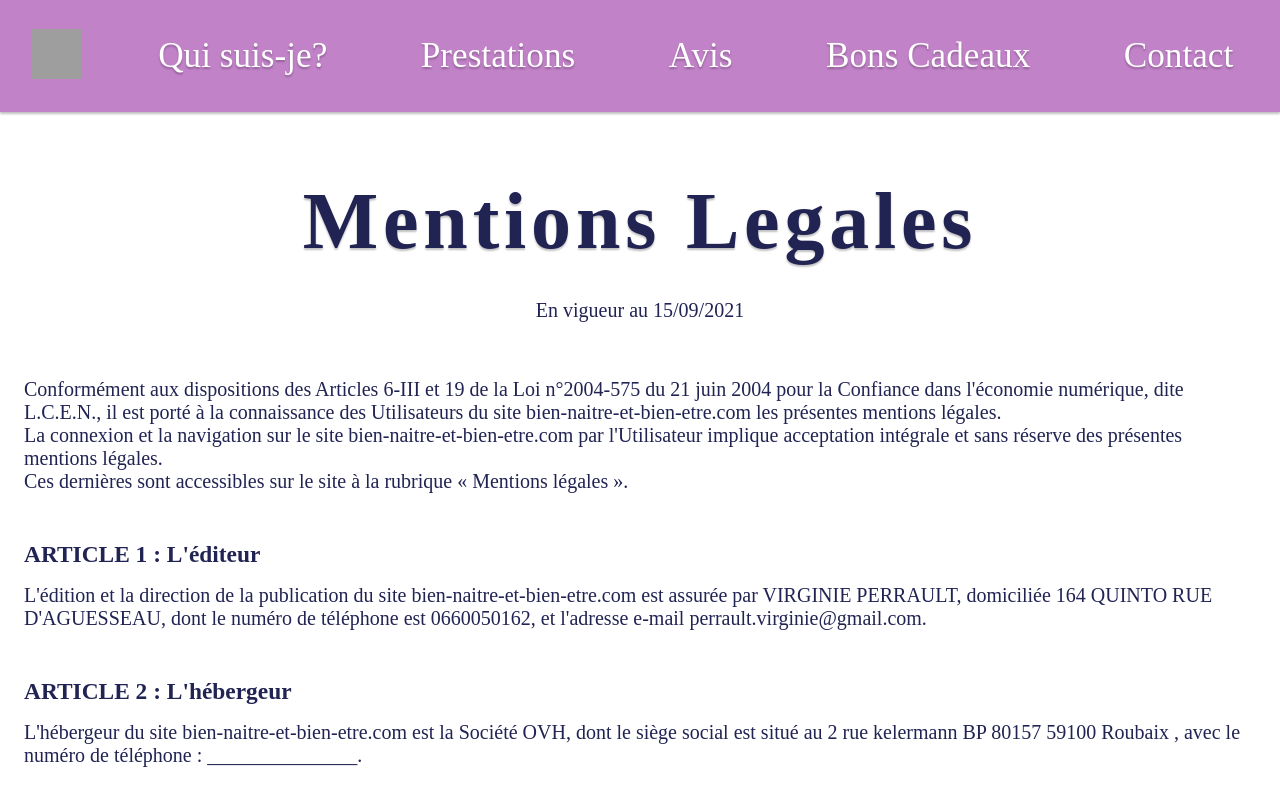
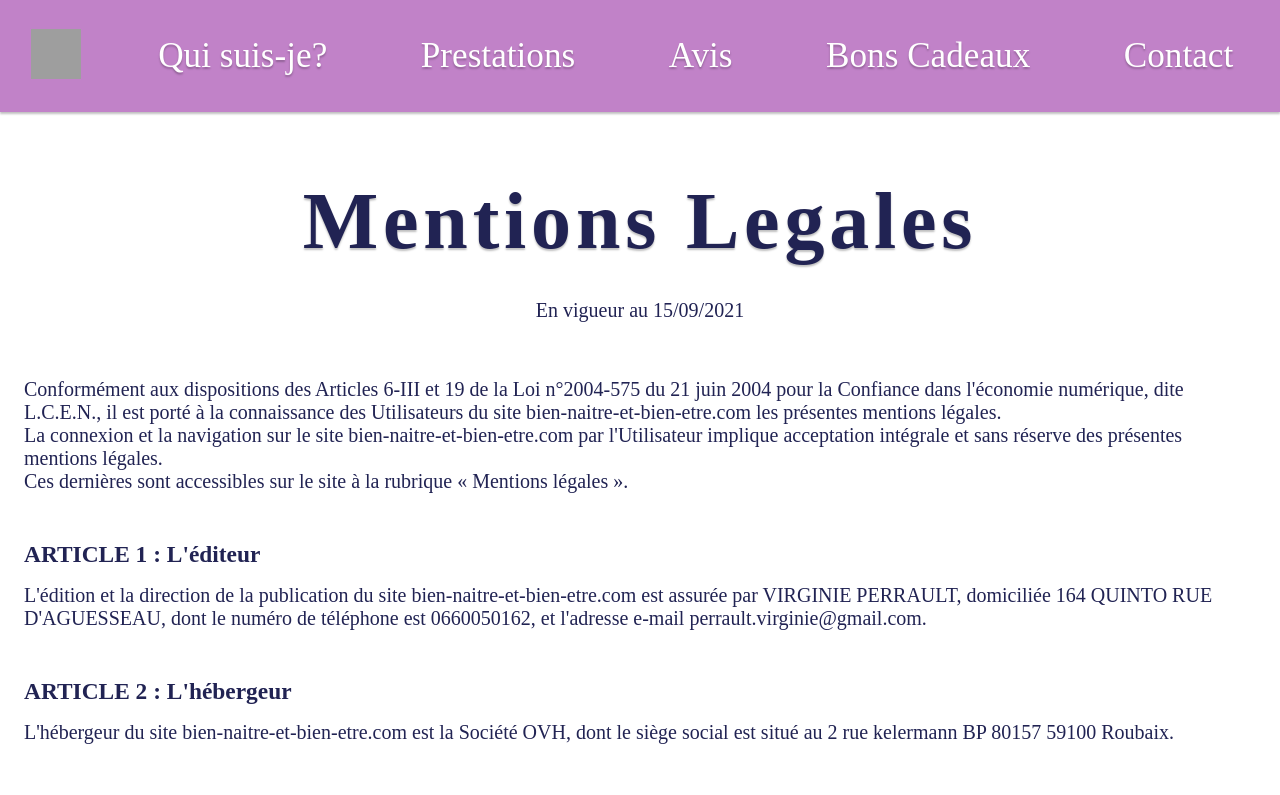
Before and after one commit to RaspberryChaos/next-site-virginie-perrault, a Next.js app: page /mentions-legales in a window 1280 px wide. Shown: the top 795 px of the page. Built offline with nearby package versions, Linux system fonts and the light colour scheme; grey boxes are pictures that could not be loaded; a web font is replaced by a local one.

Commit message:
mentions legales updated

```diff
--- a/pages/mentions-legales.js
+++ b/pages/mentions-legales.js
@@ -46,7 +46,7 @@ export default function MentionsLegales() {
         <p>
           L&apos;hébergeur du site bien-naitre-et-bien-etre.com est la Société OVH,
           dont le siège social est situé au 2 rue kelermann BP 80157 59100
-          Roubaix , avec le numéro de téléphone : _______________.
+          Roubaix.
         </p>
       </div>
 
```
